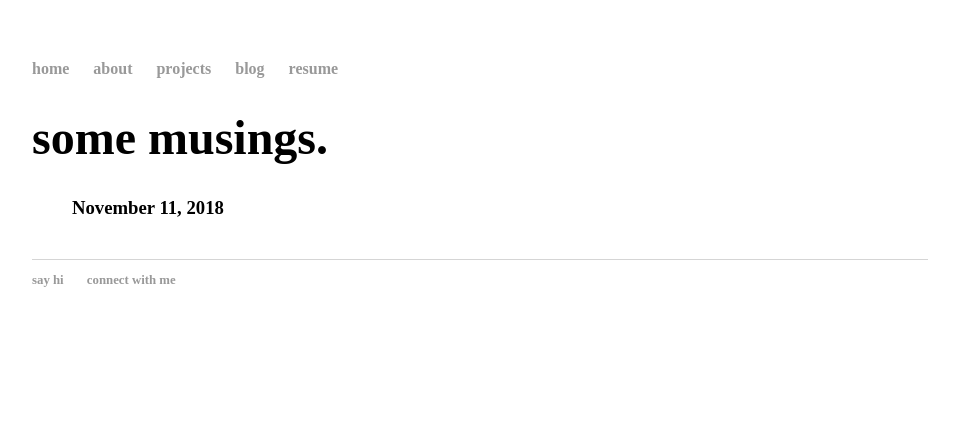
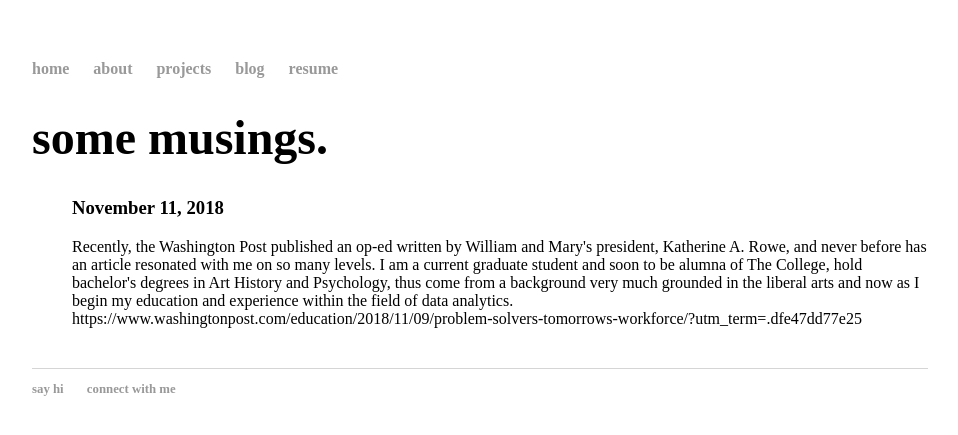
Before and after one commit to amanda-t2/amanda-t2.github.io, a Jekyll site: the page built from blog/index.html, in a window 1280 px wide. Shown: the top 435 px of the page, without its empty margins (160-1118 px from the left). Built offline with Jekyll 4.4.1, drawn with Linux system fonts in a browser that asks for light colours.

Commit message:
Update index.html

```diff
--- a/blog/index.html
+++ b/blog/index.html
@@ -5,3 +5,10 @@ title: some musings.
 	<h1>{{ page.title }}</h1>
 	<ul class="posts">
 		<h3> November 11, 2018 </h3>
+		Recently, the Washington Post published an op-ed written by William and Mary's president, Katherine A. Rowe, and never before has an
+		article resonated with me on so many levels. I am a current graduate student and soon to be alumna of The College, hold bachelor's degrees
+		in Art History and Psychology, thus come from a background very much grounded in the liberal arts and now as I begin my education and experience
+		within the field of data analytics.
+		https://www.washingtonpost.com/education/2018/11/09/problem-solvers-tomorrows-workforce/?utm_term=.dfe47dd77e25
+
+		</u1>
```
